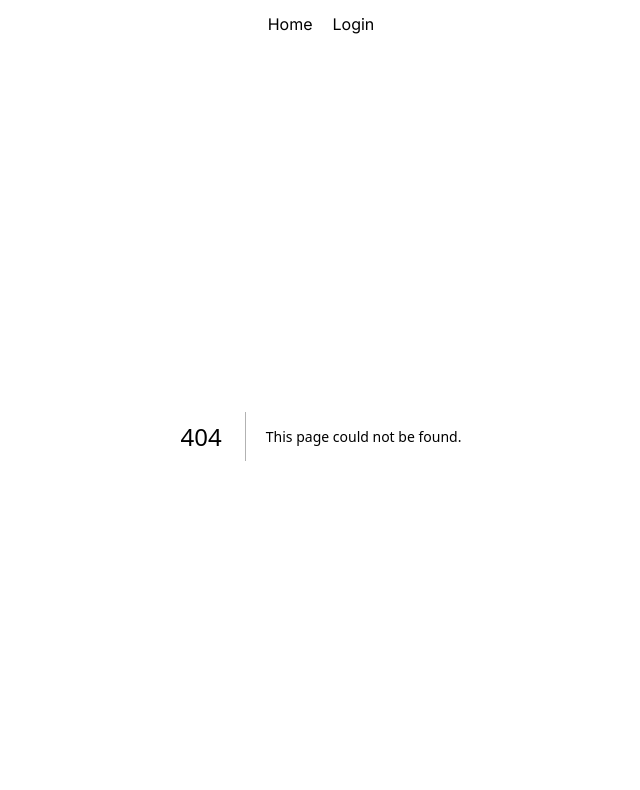
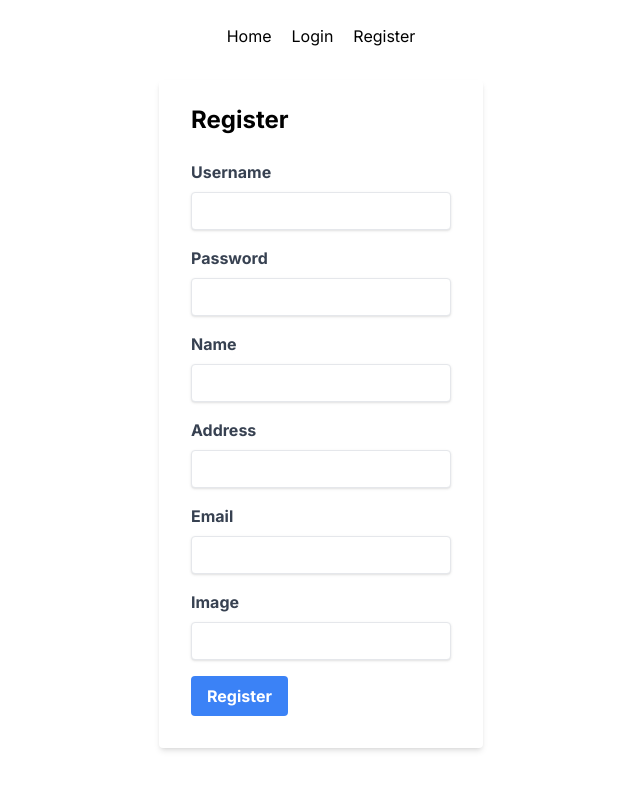
Before and after one commit to b14ck0ps/personaljournal-frontend, a Next.js app: page /register in a window 1280 px wide. Before the commit this address had no page. Shown: the top 790 px of the page, without its empty margins (319-959 px from the left). Built offline with nearby package versions, Linux system fonts and the light colour scheme.

Commit message:
registration successfull

```diff
--- a/app/Navbar.tsx
+++ b/app/Navbar.tsx
@@ -5,24 +5,32 @@ export default function Navbar() {
     const [isAuth, setIsAuth] = useState(false);
 
     useState(() => {
-        setIsAuth(localStorage.getItem('authHeader') ? true : false);
+        setIsAuth(sessionStorage.getItem('authHeader') ? true : false);
     },);
 
     return (
         <nav>
-            <ul className='flex items-center justify-center gap-5 mt-3'>
+            <ul className='flex items-center justify-center gap-5 p-3 mt-3'>
                 <li>
                     <a href="/">Home</a>
                 </li>
-                <li>
-                    {isAuth ? (
+                {isAuth ? (
+                    <li>
                         <button onClick={logout}>
                             Logout
                         </button>
-                    ) : (
-                        <a href="/login">Login</a>
-                    )}
-                </li>
+                    </li>
+                ) : (
+                    <div className="flex gap-5">
+                        <li>
+                            <a href="/login">Login</a>
+                        </li>
+                        <li>
+                            <a href="/register">Register</a>
+                        </li>
+                    </div>
+                )}
+
             </ul>
         </nav>
     );
--- /dev/null
+++ b/app/register/page.tsx
@@ -0,0 +1,130 @@
+'use client'
+import { useState } from 'react';
+import { axiosForGuest } from '../lib/AxiosGuest';
+
+export default function Register() {
+    const [formData, setFormData] = useState({
+        username: '',
+        password: '',
+        name: '',
+        address: '',
+        email: '',
+        image: ''
+    });
+    const [message, setMessage] = useState('');
+
+    const handleInputChange = (event: any) => {
+        const { name, value } = event.target;
+        setFormData((prevFormData) => ({
+            ...prevFormData,
+            [name]: value
+        }));
+    };
+
+    const handleSubmit = (event: any) => {
+        event.preventDefault();
+        axiosForGuest
+            .post('/register', formData)
+            .then((response) => {
+                window.location.href = '/login';
+            })
+            .catch((error) => {
+                setMessage('Registration failed. Please try again.');
+            });
+    };
+
+    return (
+        <div className="flex items-center justify-center mt-5">
+            <form onSubmit={handleSubmit} className="px-8 pt-6 pb-8 mb-4 bg-white rounded shadow-md">
+                <h2 className="mb-6 text-2xl font-bold">Register</h2>
+                {message && <p className="mb-4 text-red-500">{message}</p>}
+                <div className="mb-4">
+                    <label className="block mb-2 font-bold text-gray-700" htmlFor="username">
+                        Username
+                    </label>
+                    <input
+                        className="w-full px-3 py-2 leading-tight text-gray-700 border rounded shadow appearance-none focus:outline-none focus:shadow-outline"
+                        id="username"
+                        name="username"
+                        type="text"
+                        value={formData.username}
+                        onChange={handleInputChange}
+                    />
+                </div>
+                <div className="mb-4">
+                    <label className="block mb-2 font-bold text-gray-700" htmlFor="password">
+                        Password
+                    </label>
+                    <input
+                        className="w-full px-3 py-2 leading-tight text-gray-700 border rounded shadow appearance-none focus:outline-none focus:shadow-outline"
+                        id="password"
+                        name="password"
+                        type="password"
+                        value={formData.password}
+                        onChange={handleInputChange}
+                    />
+                </div>
+                <div className="mb-4">
+                    <label className="block mb-2 font-bold text-gray-700" htmlFor="name">
+                        Name
+                    </label>
+                    <input
+                        className="w-full px-3 py-2 leading-tight text-gray-700 border rounded shadow appearance-none focus:outline-none focus:shadow-outline"
+                        id="name"
+                        name="name"
+                        type="text"
+                        value={formData.name}
+                        onChange={handleInputChange}
+                    />
+                </div>
+                <div className="mb-4">
+                    <label className="block mb-2 font-bold text-gray-700" htmlFor="address">
+                        Address
+                    </label>
+                    <input
+                        className="w-full px-3 py-2 leading-tight text-gray-700 border rounded shadow appearance-none focus:outline-none focus:shadow-outline"
+                        id="address"
+                        name="address"
+                        type="text"
+                        value={formData.address}
+                        onChange={handleInputChange}
+                    />
+                </div>
+                <div className="mb-4">
+                    <label className="block mb-2 font-bold text-gray-700" htmlFor="email">
+                        Email
+                    </label>
+                    <input
+                        className="w-full px-3 py-2 leading-tight text-gray-700 border rounded shadow appearance-none focus:outline-none focus:shadow-outline"
+                        id="email"
+                        name="email"
+                        type="text"
+                        value={formData.email}
+                        onChange={handleInputChange}
+                    />
+                </div>
+                <div className="mb-4">
+                    <label className="block mb-2 font-bold text-gray-700" htmlFor="image">
+                        Image
+                    </label>
+                    <input
+                        className="w-full px-3 py-2 leading-tight text-gray-700 border rounded shadow appearance-none focus:outline-none focus:shadow-outline"
+                        id="image"
+                        name="image"
+                        type="text"
+                        value={formData.image}
+                        onChange={handleInputChange}
+                    />
+                </div>
+                <div className="flex items-center justify-between">
+                    <button
+                        className="px-4 py-2 font-bold text-white bg-blue-500 rounded hover:bg-blue-700 focus:outline-none focus:shadow-outline"
+                        type="submit"
+                    >
+                        Register
+                    </button>
+                </div>
+            </form>
+        </div>
+    );
+}
```
